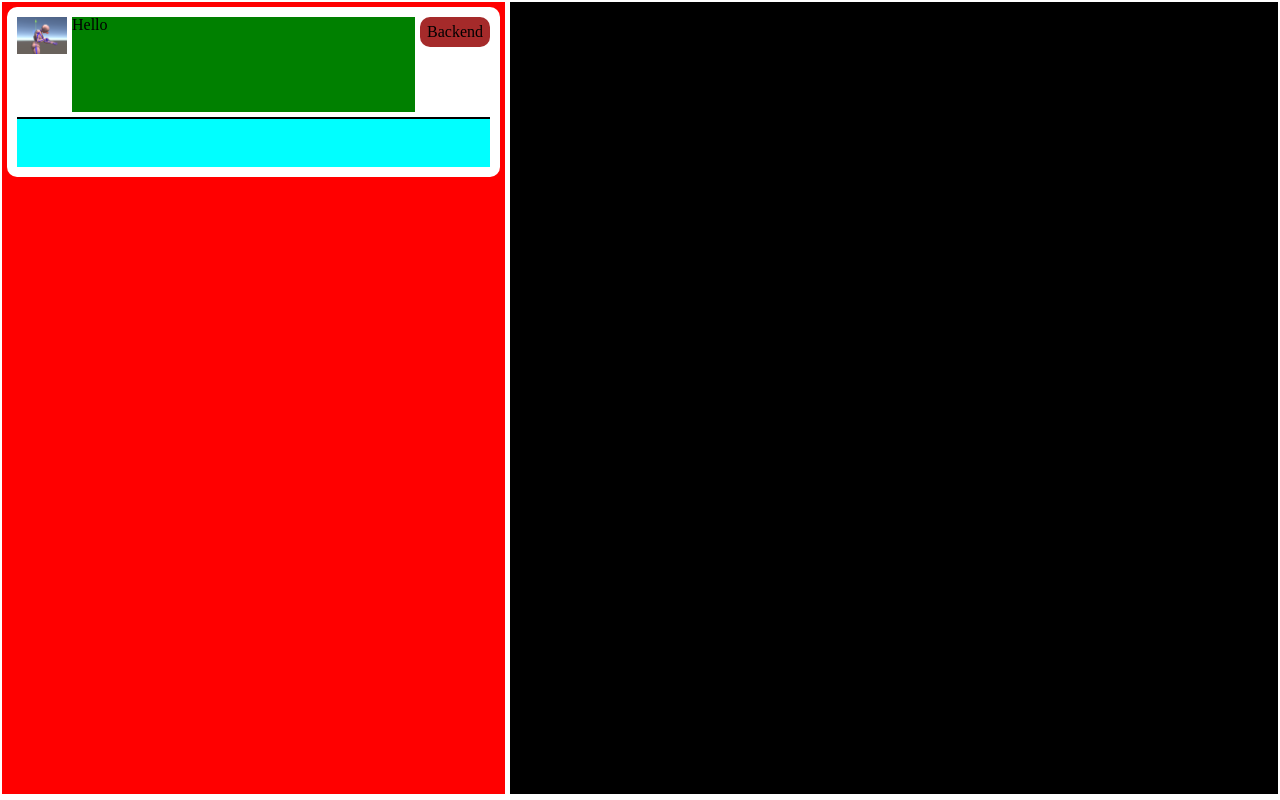
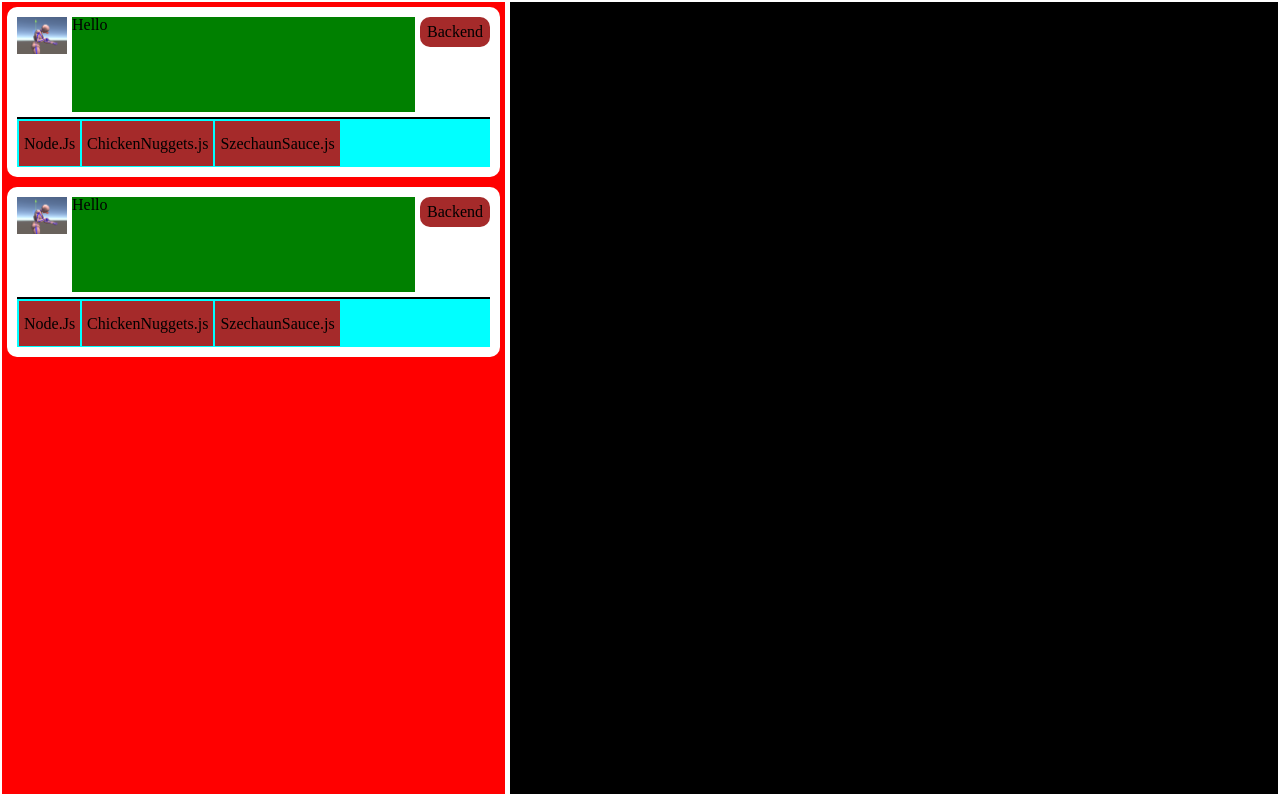
Before and after one commit to Arif-Khalid/nodeflair, a React (Create React App) app: page / in a window 1280 px wide. Built offline with nearby package versions, Linux system fonts and the light colour scheme.

Commit message:
Finish WrapFlex module

```diff
--- a/src/App.js
+++ b/src/App.js
@@ -1,4 +1,5 @@
 import { useState, useRef, useLayoutEffect } from "react";
+import WrapFlex from "./WrapFlex";
 import useResize from "./useResize";
 export default function App() {
   const [isMobile, setIsMobile] = useState(window.innerWidth < 720);
@@ -23,18 +24,21 @@ function JobList() {
   return (
     <ul className="job-list">
       <Job />
+      <Job />
     </ul>
   );
 }
 
 function Job() {
   return (
+    <>
       <li className="job round-border">
         <img src="images/angle_down.png" alt="test"></img>
         <p>Hello</p>
         <div className="type round-border">Backend</div>
         <Skills />
       </li>
+    </>
   );
 }
 
@@ -42,29 +46,9 @@ function Skills() {
   const skillsArray = ["Node.Js", "ChickenNuggets.js", "SzechaunSauce.js"];
   const [numberOfItemsDisplayed, setNumberOfItemsDisplayed] = useState(0);
   const ref = useRef(null);
-  function handleResize() {
-    const cells = ref.current?.children;
-    if (cells && cells.length > 0) {
-      const startingOffset = cells[0].offsetTop;
-      let numItems = 0;
-      for (let i = 0; i < cells.length; i++) {
-        if (cells[i].offsetTop > startingOffset) {
-          break;
-        }
-        numItems++;
-      }
-      setNumberOfItemsDisplayed(numItems);
-    }
-  }
-  useResize(handleResize);
-  console.log(numberOfItemsDisplayed);
   return (
-    <ul className="skills" ref={ref}>
-      {skillsArray.map((skill, i) => (
-        <li className={i < numberOfItemsDisplayed ? "skill" : "skill hide"}>
-          {skill}
-        </li>
-      ))}
+    <ul className="skillsContainer" ref={ref}>
+      <WrapFlex items={skillsArray} className="skill" />
     </ul>
   );
 }
--- /dev/null
+++ b/src/WrapFlex.js
@@ -0,0 +1,64 @@
+import { useEffect, useRef, useState } from "react";
+import useResize from "./useResize";
+
+const style = {
+  display: "flex",
+  flexWrap: "wrap",
+  width: "inherit",
+};
+
+const etcStyle = {
+  position: "absolute",
+  right: "30px",
+  top: "125px",
+};
+
+export default function WrapFlex({
+  items,
+  gap = "2px",
+  paddingLeft = "2px",
+  paddingRight = "2px",
+  className,
+}) {
+  const ref = useRef(null);
+  const [availableWidth, setAvailableWidth] = useState(0);
+  const [currentWidth, setCurrentWidth] = useState(0);
+
+  useEffect(() => {
+    let newWidth = parseInt(paddingLeft) + parseInt(paddingRight);
+    for (let i = 0; i < items.length; ++i) {
+      const text = document.createElement("span");
+      document.body.appendChild(text);
+      text.style.font = "times new roman";
+      text.style.fontSize = 16 + "px";
+      text.style.height = "auto";
+      text.style.width = "auto";
+      text.style.position = "absolute";
+      text.style.whiteSpace = "no-wrap";
+      text.innerHTML = items[i];
+      text.className = className;
+      newWidth += text.getBoundingClientRect().width;
+      if (i < items.length - 1) newWidth += parseInt(gap);
+      document.body.removeChild(text);
+    }
+    setCurrentWidth(newWidth);
+  }, [items, paddingLeft, paddingRight, className, gap]);
+  console.log(currentWidth);
+  console.log(availableWidth);
+  function handleResize() {
+    if (!ref?.current?.getBoundingClientRect().width) return;
+    setAvailableWidth(ref?.current?.getBoundingClientRect().width);
+  }
+  useEffect(handleResize, []);
+  useResize(handleResize);
+  return (
+    <>
+      <ul style={{ ...style, gap, paddingLeft, paddingRight }} ref={ref}>
+        {items.map((item) => (
+          <li className="skill">{item}</li>
+        ))}
+      </ul>
+      {currentWidth > availableWidth && <span style={etcStyle}>...</span>}
+    </>
+  );
+}
--- a/src/index.css
+++ b/src/index.css
@@ -59,17 +59,20 @@
   grid-column: 3;
 }
 
-.job .skills {
+.job .skillsContainer {
   grid-row: 2;
-  grid-column: 1 / 4;
+  grid-column: 1 / -1;
   border-top: 2px solid black;
   background-color: aqua;
-  max-width: 720px;
-  display: flex;
   padding-top: 2px;
   padding-bottom: 10px;
+  overflow: hidden;
+}
+
+.skills {
+  display: flex;
   flex-wrap: wrap;
-  overflow: hidden;
+  width: inherit;
   gap: 2px;
 }
 
```
Lines whose indentation alone changed are shown as unchanged.
